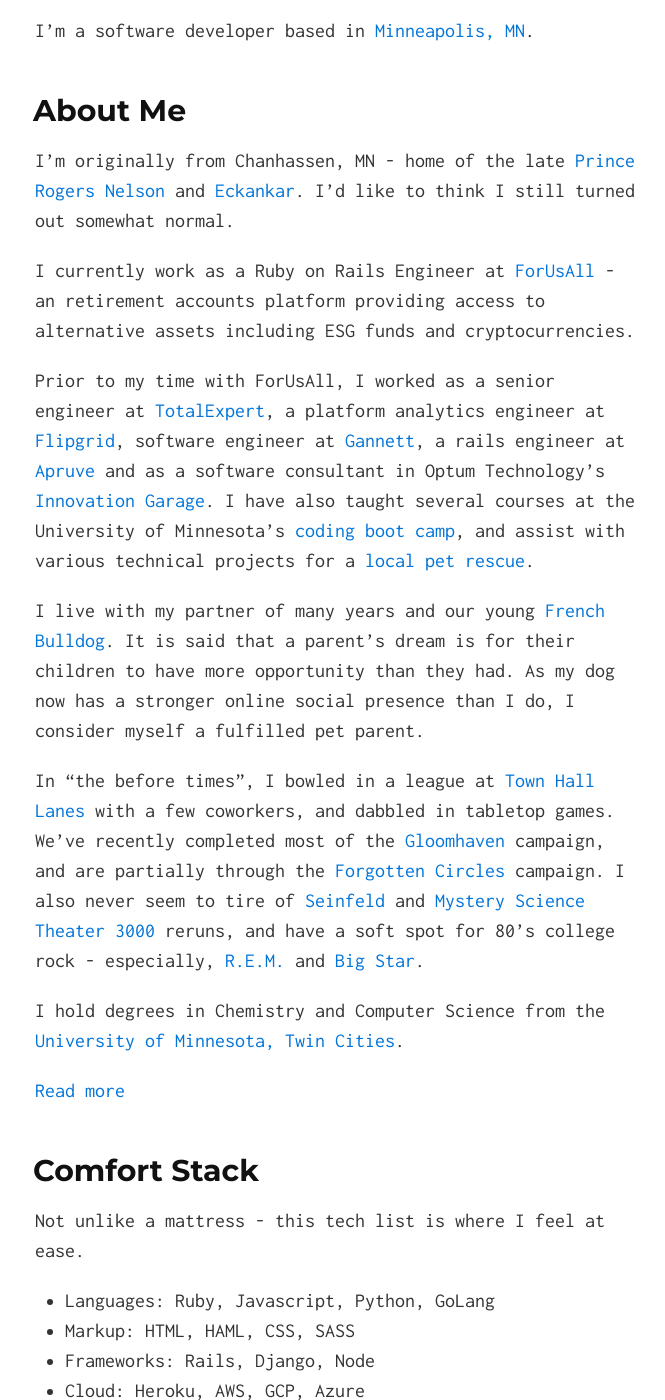
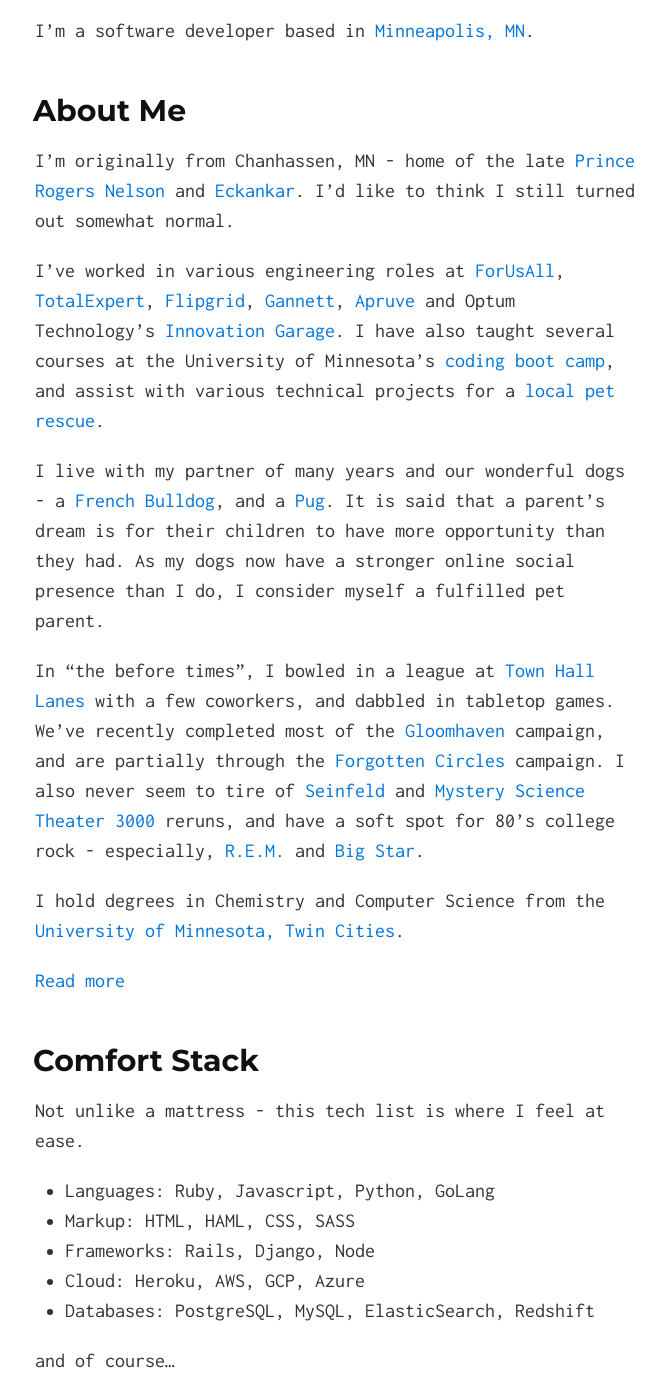
Before and after one commit to dbelling/dbelling.github.io, a Jekyll site: the page built from index.md, in a window 1280 px wide and 1400 px high, scrolled down 304 px. Shown: the whole window, without its empty margins (305-970 px from the left). Built offline with Jekyll 4.4.1, drawn with Linux system fonts in a browser that asks for light colours; some of the changed text lies outside the part shown.

Commit message:
[August 2022] - Website Updates

```diff
--- a/index.md
+++ b/index.md
@@ -10,11 +10,9 @@
 
 I'm originally from Chanhassen, MN - home of the late [Prince Rogers Nelson](https://en.wikipedia.org/wiki/Prince_(musician)) and [Eckankar](https://en.wikipedia.org/wiki/Eckankar). I'd like to think I still turned out somewhat normal.
 
-I currently work as a Ruby on Rails Engineer at [ForUsAll](https://www.forusall.com) - an retirement accounts platform providing access to alternative assets including ESG funds and cryptocurrencies.
+I've worked in various engineering roles at [ForUsAll](https://www.forusall.com), [TotalExpert](https://totalexpert.com/), [Flipgrid](https://info.flipgrid.com), [Gannett](https://www.gannett.com/), [Apruve](https://www.apruve.com) and Optum Technology's [Innovation Garage](http://www.thegarage.us). I have also taught several courses at the University of Minnesota's [coding boot camp](https://bootcamp.umn.edu/coding/), and assist with various technical projects for a [local pet rescue](https://www.therescuepack.org/).
 
-Prior to my time with ForUsAll, I worked as a senior engineer at [TotalExpert](https://totalexpert.com/), a platform analytics engineer at [Flipgrid](https://info.flipgrid.com), software engineer at [Gannett](https://www.gannett.com/), a rails engineer at [Apruve](https://www.apruve.com) and as a software consultant in Optum Technology's [Innovation Garage](http://www.thegarage.us). I have also taught several courses at the University of Minnesota's [coding boot camp](https://bootcamp.umn.edu/coding/), and assist with various technical projects for a [local pet rescue](https://www.therescuepack.org/).
-
-I live with my partner of many years and our young [French Bulldog](https://www.instagram.com/faechunkymonkeythefrenchie/). It is said that a parent's dream is for their children to have more opportunity than they had. As my dog now has a stronger online social presence than I do, I consider myself a fulfilled pet parent.
+I live with my partner of many years and our wonderful dogs - a [French Bulldog](https://www.instagram.com/faechunkymonkeythefrenchie/), and a [Pug](https://www.instagram.com/vivi_the_pug/). It is said that a parent's dream is for their children to have more opportunity than they had. As my dogs now have a stronger online social presence than I do, I consider myself a fulfilled pet parent.
 
 In "the before times", I bowled in a league at [Town Hall Lanes](http://www.thlanes.com/) with a few coworkers, and dabbled in tabletop games. We've recently completed most of the [Gloomhaven](http://www.cephalofair.com/gloomhaven) campaign, and are partially through the [Forgotten Circles](https://cephalofair.com/collections/board-games/products/gloomhaven-forgotten-circles) campaign. I also never seem to tire of [Seinfeld](https://www.imdb.com/title/tt0098904/) and [Mystery Science Theater 3000](https://www.imdb.com/title/tt0094517/) reruns, and have a soft spot for 80's college rock - especially, [R.E.M.](https://remhq.com/) and [Big Star](https://www.npr.org/templates/story/story.php?storyId=123270136).
 
@@ -30,7 +28,7 @@
 * Markup: HTML, HAML, CSS, SASS
 * Frameworks: Rails, Django, Node
 * Cloud: Heroku, AWS, GCP, Azure
-* Databases: PostgreSQL, MySQL, Apache Cassandra, Redshift
+* Databases: PostgreSQL, MySQL, ElasticSearch, Redshift
 
 and of course...
 
```
